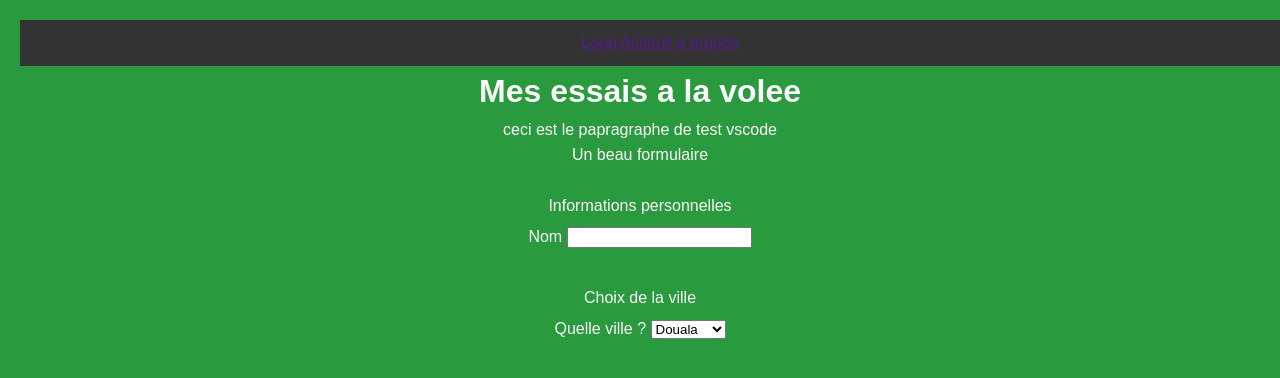
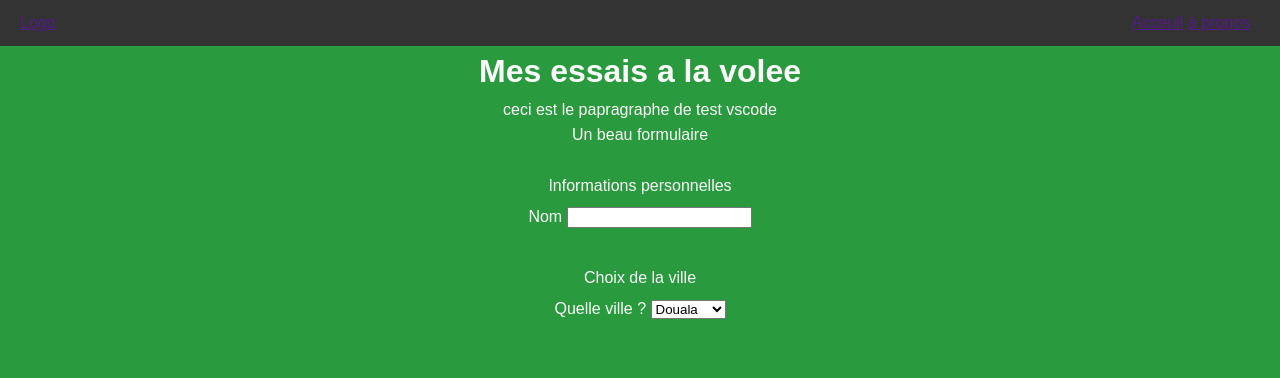
Before and after one commit to Sebxdev5/premier-projet, a plain HTML site: page index.html in a window 1280 px wide. Shown: the top 378 px of the page. Drawn offline with Linux system fonts and the light colour scheme.

Commit message:
Modification de nav

```diff
--- a/index.html
+++ b/index.html
@@ -8,8 +8,10 @@
         <header>
             <nav>
                 <a href="">Logo</a>
+            <div>
                 <a href="">Acceuil</a>
                 <a href="">à propos</a>
+            </div>
             </nav>
         </header>
         <h1>Mes essais a la volee</h1>
--- a/styles Vscodetest.css
+++ b/styles Vscodetest.css
@@ -10,7 +10,6 @@ body {
     line-height: 1.6;
     background-color: #299a3e;
     color: #fbfafa;
-    padding: 20px;
     text-align: center;
 }
 
@@ -35,3 +34,10 @@ fieldset{
     border: none;
     margin: 25px;
 }
+nav{
+    display: flex;
+    justify-content: space-between;
+}
+nav div{
+    padding-right: 50px;
+}
```
